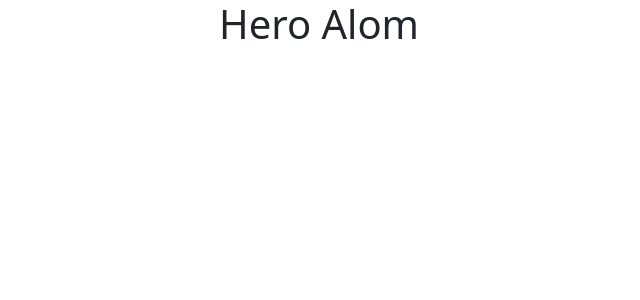
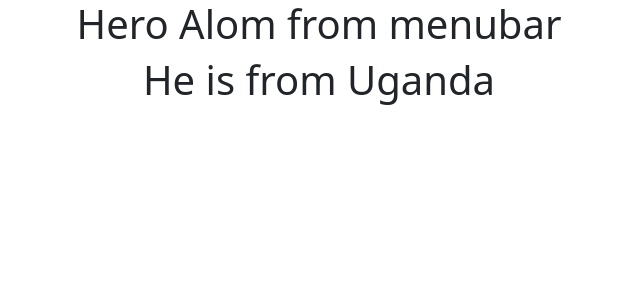
Before and after one commit to Rafiul789/fake-store-shop, a React (Create React App) app: page / in a window 1280 px wide. Shown: the top 300 px of the page, without its empty margins (321-961 px from the left). Built offline with nearby package versions, Linux system fonts and the light colour scheme.

Commit message:
test component added

```diff
--- a/src/App.js
+++ b/src/App.js
@@ -5,7 +5,7 @@ import Menubar from './Menubar/Menubar';
 function App() {
   return (
     <div className="App">
-     <Menubar></Menubar>
+     <Menubar country="Uganda"  ></Menubar>
     </div>
   );
 }
--- a/src/Menubar/Menubar.js
+++ b/src/Menubar/Menubar.js
@@ -1,9 +1,12 @@
 import React from 'react';
+import Test from '../Test/Test';
 
-const Menubar = () => {
+const Menubar = ({country}) => {
+    console.log(country);
     return (
         <div>
-            <h1>Hero Alom</h1>
+            <h1>Hero Alom from menubar</h1>
+            <Test country={country} ></Test>
         </div>
     );
 };
--- /dev/null
+++ b/src/Test/Test.js
@@ -0,0 +1,11 @@
+import React from 'react';
+
+const Test = (props) => {
+    return (
+        <div>
+            <h1>He is from {props.country}</h1>
+        </div>
+    );
+};
+
+export default Test;
```
